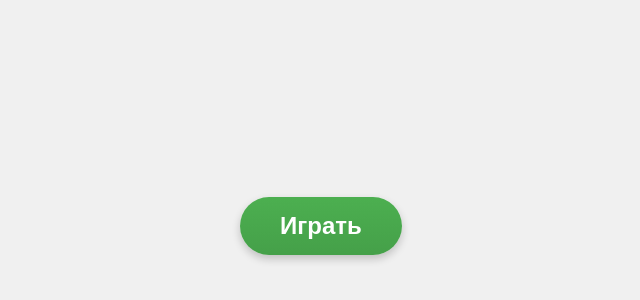
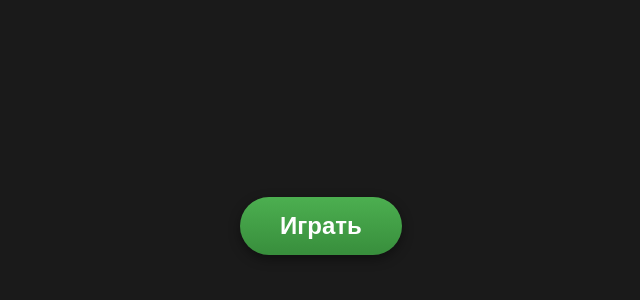
Before and after one commit to goida228top/play_html, a plain HTML site: page index.html in a window 1280 px wide. Shown: the part 174-474 px from the top of the page, without its empty margins (319-959 px from the left). Drawn offline with Linux system fonts and the light colour scheme.

Commit message:
Update index.html

```diff
--- a/index.html
+++ b/index.html
@@ -11,7 +11,7 @@
             align-items: center;
             height: 100vh;
             margin: 0;
-            background: #f0f0f0;
+            background: #1a1a1a; /* Тёмный фон */
             font-family: Arial, sans-serif;
         }
         .play-button {
@@ -19,20 +19,21 @@
             font-size: 24px;
             font-weight: bold;
             color: white;
-            background: linear-gradient(to bottom, #4CAF50, #45a049);
+            background: linear-gradient(to bottom, #4CAF50, #388E3C); /* Зелёный градиент */
             border: none;
             border-radius: 50px;
             cursor: pointer;
-            box-shadow: 0 4px 8px rgba(0, 0, 0, 0.2);
-            transition: transform 0.2s, box-shadow 0.2s;
+            box-shadow: 0 4px 12px rgba(0, 0, 0, 0.4);
+            transition: transform 0.2s, box-shadow 0.2s, background 0.2s;
         }
         .play-button:hover {
             transform: translateY(-3px);
-            box-shadow: 0 6px 12px rgba(0, 0, 0, 0.3);
+            box-shadow: 0 6px 16px rgba(0, 0, 0, 0.5);
+            background: linear-gradient(to bottom, #5CBF60, #4CAF50); /* Светлее при наведении */
         }
         .play-button:active {
             transform: translateY(1px);
-            box-shadow: 0 2px 4px rgba(0, 0, 0, 0.2);
+            box-shadow: 0 2px 6px rgba(0, 0, 0, 0.3);
         }
     </style>
 </head>
```
